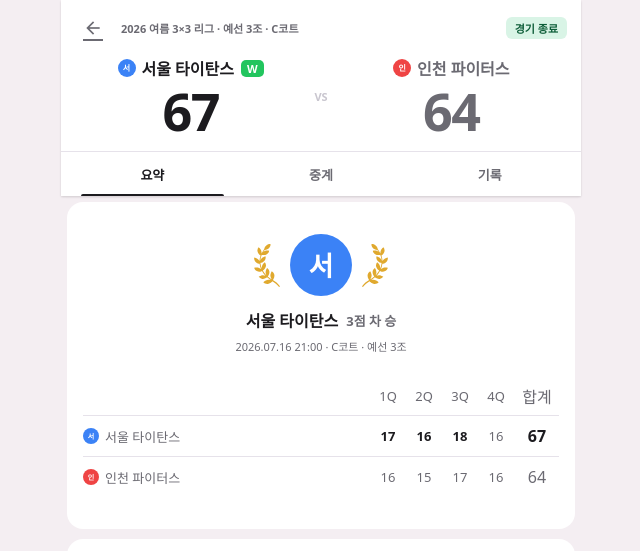
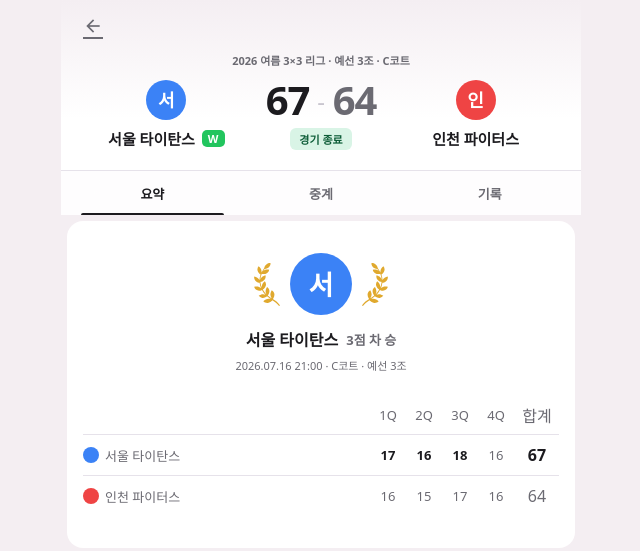
Before and after one commit to sinyeolo/basket, a plain HTML site: page game.html in a window 1280 px wide. Shown: the top 551 px of the page, without its empty margins (319-959 px from the left). Drawn offline with nearby package versions, Linux system fonts and the light colour scheme; a web font is replaced by a local one.

Commit message:
프로토타입 game.html 머리 — 스크롤 따라 접힘·가운데 점수(REQ-504)

```diff
--- a/game.html
+++ b/game.html
@@ -81,54 +81,57 @@ button{font-family:inherit;border:none;background:none;color:inherit;cursor:poin
 .brandFootName{width:77px;height:40px;color:var(--on-surface-variant)}
 /* 로고와 저작권 사이는 22px — 선수 카드와 같은 값(PO) */
 .copyright{text-align:center;font-size:11px;color:var(--on-surface-variant);margin:22px auto 0;padding-bottom:34px}
-/* ---- 헤더 — 스크롤해도 점수는 붙어 있어야 한다. 어느 탭을 보든 "지금 몇 대 몇"이 기준점이다 ---- */
-.gh{position:sticky;top:0;z-index:20;background:var(--surface);box-shadow:var(--e1)}
-/* 스크롤하면 헤더를 접는다 — 점수는 남기되 쿼터 줄과 여백을 걷어 본문에 화면을 돌려준다.
-   폰에서 헤더가 화면의 3분의 1을 계속 차지하면 정작 보러 온 내용이 안 보인다. */
-.gh.compact .gh-score{padding:2px 14px 7px}
-.gh.compact .gh-pt{transform:scale(.44);transform-origin:center top;margin-bottom:-24px}
-.gh.compact .gh-nm{font-size:11px}
-.gh.compact .tmark{width:15px!important;height:15px!important}
-/* 15px 원 안의 이니셜은 어떤 크기로도 안 읽힌다. 팀명이 바로 옆에 있으니 접었을 땐 컬러칩만 남긴다 */
-.gh.compact .tmark.chip{font-size:0}
-.gh.compact .gh-team{gap:2px}
-/* 접힘 전환 — 스크롤 내내가 아니라 임계선을 지날 때 한 번만 일어난다.
-   점수 축소는 font-size 대신 transform:scale로 옮겨 레이아웃 재계산에서 뺐다.
-   남아 있던 padding transition은 걷어냈다: 여백을 0.2초에 걸쳐 줄이면 그동안 매
-   프레임 레이아웃을 다시 잰다. 게다가 같이 바뀌는 .gh-pt의 margin-bottom에는
-   전환이 없어서 어차피 한 번 튀고 있었다 — 반만 부드러운 전환은 부드럽지 않다.
-   움직임은 점수의 scale이 이미 들고 있으므로 여백은 그냥 따라 붙는다. */
-/* font-size는 전환에서 뺐다 — 점수(.gh-pt)는 scale로 줄이므로 애초에 크기가 안 바뀌고,
-   팀명(.gh-nm 13→11)과 칩 이니셜(→0)만 남아 있었다. 스크롤 도중에 도는 전환이라
-   글자 크기를 프레임마다 다시 재는 값어치가 없다. 툭 바뀌어도 동시에 도는
-   transform에 묻힌다. */
-.gh-pt,.gh-nm,.tmark{transition:transform .2s ease}
-@media (prefers-reduced-motion:reduce){
-  .gh-score,.gh-pt,.gh-nm,.tmark{transition:none}
-}
-.gh-top{display:flex;align-items:center;gap:10px;padding:10px 14px 0}
+/* ---- 헤더 (REQ-504, 앱 공개 경기 머리와 같은 구조 — PO 2026-11-18) ----
+   윗줄(.gh-bar)·탭만 위에 붙고, 점수판(.gh)은 스크롤 양을 따라 연속으로 접힌다(--p 0→1).
+   한 번에 툭 접히던 방식은 접히는 순간 높이가 줄어 스크롤이 당겨지며 팅겼다 — 높이는 그대로 두고
+   transform·opacity 만 움직인다. 접힐수록 윗줄 바탕이 반투명 블러로 나타나고, 가운데에 작은 점수 줄이 뜬다. */
+html{overflow-anchor:none}
+.gh-bar{position:sticky;top:0;z-index:21;display:grid;grid-template-columns:36px minmax(0,1fr) 36px;
+  align-items:center;gap:8px;height:52px;padding:0 14px}
+.gh-bar::before{content:"";position:absolute;inset:0 0 -1px;z-index:-1;pointer-events:none;opacity:var(--p,0);
+  -webkit-backdrop-filter:blur(16px) saturate(1.4);backdrop-filter:blur(16px) saturate(1.4);
+  background:linear-gradient(to bottom,color-mix(in srgb,var(--surface) 72%,transparent),color-mix(in srgb,var(--surface) 86%,transparent))}
+.gh-mini{display:flex;align-items:center;justify-content:center;gap:8px;min-width:0;
+  opacity:clamp(0,calc((var(--p,0) - .55) / .45),1);transform:translateY(calc((1 - var(--p,0)) * 8px))}
+@media (max-width:400px){ .gh-mini{gap:6px} }
+.gh-mini b{font-family:var(--font-display);font-size:24px;font-weight:800;line-height:1;letter-spacing:-.03em}
+.gh-mini b.lose{color:var(--on-surface-variant)}
+.gh-mt{display:flex;flex-direction:column;align-items:center;gap:2px;min-width:0;max-width:72px}
+.gh-mt>span:last-child{max-width:100%;overflow:hidden;text-overflow:ellipsis;white-space:nowrap;
+  font-size:11px;font-weight:700;line-height:14px}
+.gh{margin-top:-52px;padding-top:52px;background:linear-gradient(to bottom,var(--surface-container),var(--surface) 70%)}
+.gh-score{transform-origin:50% 0;transform:translateY(calc(var(--p,0) * 24px)) scale(calc(1 - var(--p,0) * .3));
+  opacity:calc(1 - var(--p,0) * 1.6);will-change:transform,opacity}
+@media (prefers-reduced-motion:reduce){ .gh-score,.gh-mini{transform:none} }
 .gh-back{display:inline-flex;align-items:center;justify-content:center;width:36px;height:36px;
   border-radius:50%;color:var(--on-surface-variant);flex:none}
-.gh-meta{font-size:11px;font-weight:600;color:var(--on-surface-variant);min-width:0;
-  overflow:hidden;text-overflow:ellipsis;white-space:nowrap}
-.gh-state{margin-left:auto;flex:none;display:inline-flex;align-items:center;gap:5px;
+.gh-meta{margin:0;padding:0 14px;text-align:center;font-size:11px;font-weight:600;color:var(--on-surface-variant);
+  overflow:hidden;text-overflow:ellipsis;white-space:nowrap;opacity:calc(1 - var(--p,0) * 3)}
+.gh-state{flex:none;display:inline-flex;align-items:center;gap:5px;
   padding:3px 9px;border-radius:6px;font-size:11px;font-weight:800}
 .gh-state.end{background:var(--surface-variant);color:var(--on-surface-variant)}
 .gh-state.live{background:var(--primary-container);color:var(--on-primary-container)}
 .gh-state.fix{background:var(--green-c);color:var(--on-green-c)}
 
-.gh-score{display:grid;grid-template-columns:1fr auto 1fr;align-items:center;gap:8px;padding:10px 14px 14px}
-.gh-team{display:flex;flex-direction:column;align-items:center;gap:5px;min-width:0}
-.gh-nm{display:flex;align-items:center;gap:6px;font-size:16px;font-weight:700;max-width:100%;
+/* 좌우 팀 = 로고 위·팀명 아래, 가운데 = 점수와 그 밑 상태 */
+.gh-score{display:grid;grid-template-columns:minmax(0,1fr) auto minmax(0,1fr);grid-template-areas:"home mid away";
+  align-items:start;gap:8px;padding:12px 14px 20px}
+.gh-team{grid-area:home;display:flex;flex-direction:column;align-items:center;gap:8px;min-width:0}
+.gh-team.away{grid-area:away}
+.gh-nm{display:flex;align-items:center;justify-content:center;gap:6px;font-size:15px;font-weight:800;max-width:100%;
   overflow:hidden;white-space:nowrap}
+.gh-mid{grid-area:mid;display:flex;flex-direction:column;align-items:center;gap:8px}
+.gh-pts{display:flex;align-items:center;justify-content:center;gap:8px;height:40px}
+.gh-dash{font-size:24px;color:var(--outline)}
 /* 말줄임은 팀명에만 건다. 이름 전체(마크+이름+승 태그)에 걸면 이름이 길 때 태그부터 잘려 나가는데,
    정작 잘리면 안 되는 게 결과다 — 이름은 줄여 읽어도 되지만 승패는 줄일 수 없다. */
 .gh-tn{min-width:0;overflow:hidden;text-overflow:ellipsis;white-space:nowrap}
 .tmark{flex:none;border-radius:50%;object-fit:cover;background:var(--surface-variant)}
 .tmark.chip{display:inline-flex;align-items:center;justify-content:center;color:#fff;font-weight:800;
   font-family:var(--font);line-height:1}
-.gh-pt{font-family:var(--font-display);font-size:52px;font-weight:800;line-height:1;letter-spacing:-.03em}
-.gh-team.lose .gh-pt,.gh-team.lose .gh-nm{color:var(--on-surface-variant)}
+/* 진 팀 점수도 같은 굵기, 색만 흐리게(PO 2026-11-18) */
+.gh-pt{font-family:var(--font-display);font-size:40px;font-weight:800;line-height:1;letter-spacing:-.03em}
+.gh-pt.lose{color:var(--on-surface-variant)}
 /* 승 태그 — 점수만으로도 누가 이겼는지는 알 수 있지만, 두 수가 비슷하면 한 번 더 읽어야 한다.
    이름 옆에 한 글자로 못 박아 훑기만 해도 결과가 잡히게 한다. 접었을 때도 살아남는 크기. */
 /* 승 뱃지 — PO 지정: 원색 초록 바탕에 흰 글자.
@@ -138,11 +141,12 @@ button{font-family:inherit;border:none;background:none;color:inherit;cursor:poin
   background:var(--green);color:#ffffff;letter-spacing:.02em}
 /* 이긴 팀 이름·점수는 기본 잉크 그대로 둔다 — 승패는 뱃지와 진 팀의 흐린 처리로 이미 읽힌다.
    여기까지 초록으로 물들이면 헤더에 색이 셋(팀 컬러·초록·회색)이 되어 오히려 산만해진다. */
-.gh.compact .gh-win{padding:0 5px;font-size:11px}
-.gh-vs{font-size:11px;font-weight:700;color:var(--outline)}
+.sr-only{position:absolute;width:1px;height:1px;padding:0;margin:-1px;overflow:hidden;clip:rect(0,0,0,0);white-space:nowrap;border:0}
+.gh-vs{font-family:var(--font-display);font-size:20px;font-weight:700;color:var(--outline)}
 
 /* ---- 탭 ---- */
-.tabs{display:flex;gap:2px;background:var(--surface);padding:0 8px;
+.tabs{position:sticky;top:52px;z-index:20;display:flex;gap:2px;padding:0 8px;
+  background:color-mix(in srgb,var(--surface) 88%,transparent);-webkit-backdrop-filter:blur(16px) saturate(1.4);backdrop-filter:blur(16px) saturate(1.4);
   border-top:1px solid var(--outline-variant);overflow-x:auto;scrollbar-width:none}
 .tabs::-webkit-scrollbar{display:none}
 .tab{flex:1;min-width:64px;height:44px;font-size:13px;font-weight:700;color:var(--on-surface-variant);
@@ -506,7 +510,7 @@ tfoot td:first-child{background:var(--head-bg);box-shadow:-14px 0 0 var(--head-b
   background:var(--outline)}
 
 @media (max-width:380px){
-  .gh-pt{font-size:44px}
+  .gh-pt{font-size:36px}
   .pbp-row{grid-template-columns:1fr 46px 1fr}
 }
 </style>
@@ -515,17 +519,18 @@ tfoot td:first-child{background:var(--head-bg);box-shadow:-14px 0 0 var(--head-b
 </head>
 <body>
 <div class="wrap">
+  <div class="gh-bar">
+    <a class="gh-back" id="ghBack" href="index.html#games" aria-label="뒤로">
+      <span class="msym" style="font-size:20px" aria-hidden="true">arrow_back</span>
+    </a>
+    <span class="gh-mini" id="ghMini" aria-hidden="true"></span>
+    <span></span>
+  </div>
   <header class="gh">
-    <div class="gh-top">
-      <a class="gh-back" id="ghBack" href="index.html#games" aria-label="뒤로">
-        <span class="msym" style="font-size:20px" aria-hidden="true">arrow_back</span>
-      </a>
-      <span class="gh-meta" id="ghMeta"></span>
-      <span class="gh-state" id="ghState"></span>
-    </div>
+    <p class="gh-meta" id="ghMeta"></p>
     <div class="gh-score" id="ghScore"></div>
-    <nav class="tabs" id="tabs"></nav>
   </header>
+  <nav class="tabs" id="tabs"></nav>
 
   <main id="view"></main>
 
@@ -649,7 +654,7 @@ function teamMark(t, size){
   var px = size + 'px';
   if(t.logo) return '<img class="tmark" src="'+t.logo+'" alt="" style="width:'+px+';height:'+px+'">';
   return '<span class="tmark chip" style="width:'+px+';height:'+px+';background:'+t.color+
-    ';font-size:'+Math.round(size*0.44)+'px">'+t.name.charAt(0)+'</span>';
+    ';font-size:'+Math.max(11, Math.round(size*0.44))+'px">'+(size >= 20 ? t.name.charAt(0) : '')+'</span>';
 }
 
 /* 목록에는 예정(soon) 경기도 있다 — 자체 목업만 보던 시절엔 확정 경기밖에 없어서 빠져 있었고,
@@ -682,8 +687,7 @@ function sumPair(list, key, i){ return list.reduce(function(t, p){ return t + p[
 function renderHeader(){
   document.getElementById('ghMeta').textContent = G.tour + ' · ' + G.label + ' · ' + G.court;
   var st = STATE_LB[G.status] || STATE_LB.none;
-  var stEl = document.getElementById('ghState');
-  stEl.textContent = st.t; stEl.className = 'gh-state ' + st.c;
+  var stHtml = '<span class="gh-state '+st.c+'">'+st.t+'</span>';
 
   // 예정 경기는 점수가 없다(null). 승패 표시도, 숫자도 세우지 않는다
   var scored = G.home.score != null && G.away.score != null;
@@ -691,13 +695,23 @@ function renderHeader(){
   /* 승 태그는 결과가 확정된 경기에만 단다. 진행 중에 앞서 있다고 붙이면 이긴 것처럼 읽히고,
      동점이면 아무도 안 붙는다(연장 여부는 검수에서 갈린다). */
   var settled = scored && (G.status === 'end' || G.status === 'fix');
+  var pts = scored
+    ? '<span class="sr-only">'+G.home.name+' '+G.home.score+'점, '+G.away.name+' '+G.away.score+'점</span>'+
+      '<span class="gh-pt'+(aw?' lose':'')+'" aria-hidden="true">'+G.home.score+'</span><span class="gh-dash" aria-hidden="true">-</span>'+
+      '<span class="gh-pt'+(hw?' lose':'')+'" aria-hidden="true">'+G.away.score+'</span>'
+    : '<span class="gh-vs">VS</span>';
   document.getElementById('ghScore').innerHTML =
-    team(G.home, aw, settled && hw) + '<span class="gh-vs">VS</span>' + team(G.away, hw, settled && aw);
-  function team(t, lost, won){
-    return '<div class="gh-team'+(lost?' lose':'')+(won?' win':'')+'">'+
-      '<span class="gh-nm">'+teamMark(t, 18)+'<span class="gh-tn">'+t.name+'</span>'+(won?'<span class="gh-win">W</span>':'')+'</span>'+
-      '<span class="gh-pt">'+(t.score == null ? '–' : t.score)+'</span></div>';
+    team(G.home, '', settled && hw) + team(G.away, ' away', settled && aw) +
+    '<div class="gh-mid"><div class="gh-pts">'+pts+'</div>'+stHtml+'</div>';
+  function team(t, cls, won){
+    return '<div class="gh-team'+cls+'">'+teamMark(t, 40)+
+      '<span class="gh-nm"><span class="gh-tn">'+t.name+'</span>'+(won?'<span class="gh-win">W</span>':'')+'</span></div>';
   }
+  // 접힌 줄 — 로고·팀명 / 점수 / 상태 / 점수 / 로고·팀명(참고: NBA 앱 접힌 머리)
+  function mt(t){ return '<span class="gh-mt">'+teamMark(t, 20)+'<span>'+t.name+'</span></span>'; }
+  document.getElementById('ghMini').innerHTML = mt(G.home) +
+    (scored ? '<b'+(aw?' class="lose"':'')+'>'+G.home.score+'</b>' : '') + stHtml +
+    (scored ? '<b'+(hw?' class="lose"':'')+'>'+G.away.score+'</b>' : '') + mt(G.away);
 }
 
 /* ---- 탭 ---- */
@@ -1088,17 +1102,20 @@ document.addEventListener('change', function(e){
 renderHeader();
 render();
 
-/* 헤더 접기 — 임계선이 하나면 그 근처에서 접힘/펼침이 번갈아 일어난다.
-   접히는 순간 헤더가 45px 줄고, 브라우저의 스크롤 앵커링이 보이던 카드를 제자리에
-   두려고 scrollY를 그만큼 되돌리기 때문이다. 되돌아온 위치가 다시 임계선 아래면 펴지고,
-   펴지면 또 내려가고 — 그게 특정 구간에서 팅기는 이유다.
-   그래서 접는 선(120)과 펴는 선(40)을 높이 변화폭(45)보다 넉넉히 벌려 둔다. */
-var gh = document.querySelector('.gh');
+/* 헤더 접기 — 스크롤 양을 따라 0→1(--p). 점수판이 윗줄 아래로 다 지나가면 1.
+   예전엔 임계선 두 개(120/40)로 한 번에 접었는데, 높이가 바뀌며 스크롤이 당겨져 팅겼다.
+   지금은 높이를 바꾸지 않고 transform·opacity 만 움직여 그 문제 자체가 없다. */
+var wrap = document.querySelector('.wrap'), gh = document.querySelector('.gh');
+var ghRaf = 0;
 function syncHeaderFold(){
-  if(window.scrollY > 120) gh.classList.add('compact');
-  else if(window.scrollY < 40) gh.classList.remove('compact');
+  ghRaf = 0;
+  var r = gh.getBoundingClientRect();
+  var p = Math.min(1, Math.max(0, -r.top / Math.max(1, r.height - 52)));
+  wrap.style.setProperty('--p', p.toFixed(3));
 }
-addEventListener('scroll', syncHeaderFold, { passive: true });
+function onFoldScroll(){ if(!ghRaf) ghRaf = requestAnimationFrame(syncHeaderFold); }
+addEventListener('scroll', onFoldScroll, { passive: true });
+addEventListener('resize', onFoldScroll);
 syncHeaderFold();   // 새로고침으로 스크롤 위치가 복원된 경우
 
 /* 뒤로가기 — 선수 카드 뒷면, 시트, 경기 목록 등 여러 곳에서 들어온다.
```
